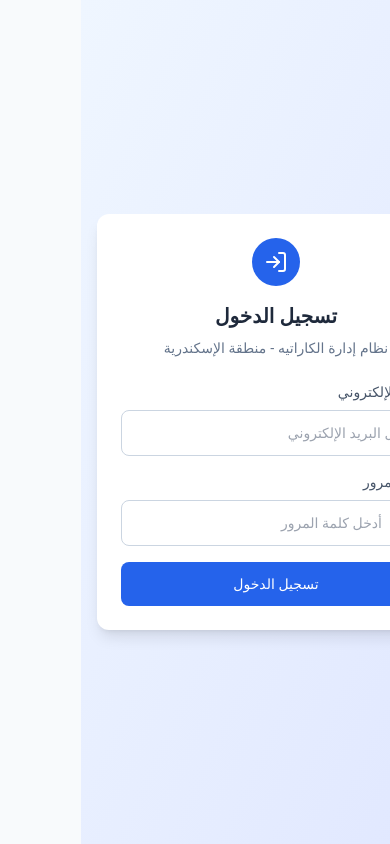
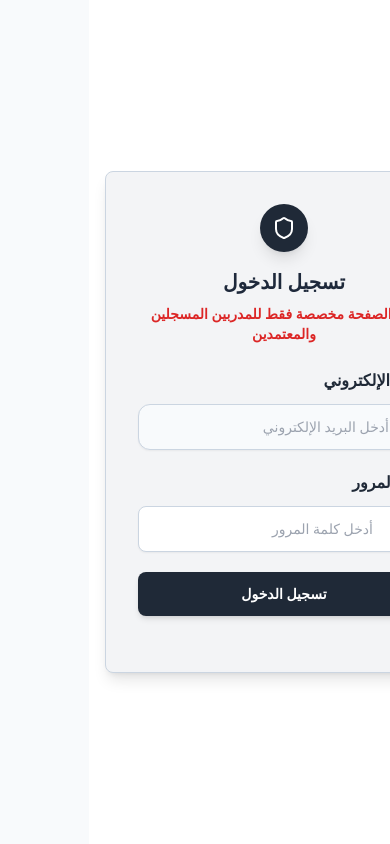
Before and after one commit to AHMEDmoham3d/manteka-alex, a React (Vite) app: page / in a window 390 px wide. Built offline with nearby package versions, Linux system fonts and the light colour scheme; no server answers.

Commit message:
Update project files

```diff
--- a/src/pages/Login.tsx
+++ b/src/pages/Login.tsx
@@ -1,6 +1,6 @@
 import { useState } from 'react';
 import { useAuth } from '../contexts/AuthContext';
-import { LogIn, Eye, EyeOff } from 'lucide-react';
+import { LogIn, Eye, EyeOff, Mail, Lock, Shield } from 'lucide-react';
 
 export default function Login() {
   const { signIn } = useAuth();
@@ -25,17 +25,17 @@ export default function Login() {
   };
 
   return (
-    <div className="min-h-screen bg-gradient-to-br from-blue-50 to-indigo-100 flex items-center justify-center p-4" dir="rtl">
-      <div className="max-w-md w-full bg-white rounded-xl shadow-lg p-6 sm:p-8">
+    <div className="min-h-screen bg-white flex items-center justify-center p-4" dir="rtl">
+      <div className="max-w-md w-full bg-gray-100 rounded-lg shadow-lg border border-gray-300 p-8">
         <div className="text-center mb-6 sm:mb-8">
-          <div className="w-12 h-12 sm:w-16 sm:h-16 bg-blue-600 rounded-full flex items-center justify-center mx-auto mb-4">
-            <LogIn className="w-6 h-6 sm:w-8 sm:h-8 text-white" />
+          <div className="w-12 h-12 sm:w-16 sm:h-16 bg-gray-800 rounded-full flex items-center justify-center mx-auto mb-4 shadow-lg">
+            <Shield className="w-6 h-6 sm:w-8 sm:h-8 text-white" />
           </div>
           <h1 className="text-xl sm:text-2xl font-bold text-gray-900">تسجيل الدخول</h1>
-          <p className="text-sm sm:text-base text-gray-600 mt-2">نظام إدارة الكاراتيه - منطقة الإسكندرية</p>
+          <p className="text-sm sm:text-base text-red-600 mt-2 font-bold">هذه الصفحة مخصصة فقط للمدربين المسجلين والمعتمدين</p>
         </div>
 
-        <form onSubmit={handleSubmit} className="space-y-4 sm:space-y-6">
+        <form onSubmit={handleSubmit} className="space-y-5 sm:space-y-7">
           {error && (
             <div className="bg-red-50 border border-red-200 text-red-700 px-4 py-3 rounded-lg text-sm">
               {error}
@@ -43,36 +43,44 @@ export default function Login() {
           )}
 
           <div>
-            <label className="block text-sm font-medium text-gray-700 mb-2">
+            <label className="block text-base font-semibold text-gray-800 mb-3">
               البريد الإلكتروني
             </label>
+            <div className="relative">
+              <div className="absolute inset-y-0 right-0 pr-3 flex items-center pointer-events-none">
+                <Mail className="h-5 w-5 text-gray-400" />
+              </div>
               <input
                 type="email"
                 required
                 value={email}
                 onChange={(e) => setEmail(e.target.value)}
-              className="w-full px-4 py-3 border border-gray-300 rounded-lg focus:ring-2 focus:ring-blue-500 focus:border-transparent text-sm sm:text-base"
+                className="w-full pr-10 pl-4 py-3 border border-gray-300 rounded-xl focus:ring-2 focus:ring-yellow-500 focus:border-yellow-500 transition-all duration-300 text-sm sm:text-base bg-gray-50 focus:bg-white shadow-sm focus:shadow-lg hover:shadow-md hover:border-gray-400"
                 placeholder="أدخل البريد الإلكتروني"
               />
             </div>
+          </div>
 
           <div>
-            <label className="block text-sm font-medium text-gray-700 mb-2">
+            <label className="block text-base font-semibold text-gray-800 mb-3">
               كلمة المرور
             </label>
             <div className="relative">
+              <div className="absolute inset-y-0 right-0 pr-3 flex items-center pointer-events-none">
+                <Lock className="h-5 w-5 text-gray-400" />
+              </div>
               <input
                 type={showPassword ? 'text' : 'password'}
                 required
                 value={password}
                 onChange={(e) => setPassword(e.target.value)}
-                className="w-full px-4 py-3 pr-12 border border-gray-300 rounded-lg focus:ring-2 focus:ring-blue-500 focus:border-transparent text-sm sm:text-base"
+                className="w-full pr-14 pl-4 py-3 border border-gray-300 rounded-lg focus:ring-2 focus:ring-gray-500 focus:border-gray-500 transition-all duration-300 text-sm sm:text-base bg-white focus:bg-white shadow-sm focus:shadow-md"
                 placeholder="أدخل كلمة المرور"
               />
               <button
                 type="button"
                 onClick={() => setShowPassword(!showPassword)}
-                className="absolute right-4 top-1/2 transform -translate-y-1/2 text-gray-400 hover:text-gray-600"
+                className="absolute right-4 top-1/2 transform -translate-y-1/2 text-gray-400 hover:text-gray-600 transition-colors duration-200"
               >
                 {showPassword ? <EyeOff className="w-5 h-5" /> : <Eye className="w-5 h-5" />}
               </button>
@@ -82,11 +90,24 @@ export default function Login() {
           <button
             type="submit"
             disabled={loading}
-            className="w-full bg-blue-600 hover:bg-blue-700 text-white font-medium py-3 px-4 rounded-lg transition disabled:opacity-50 text-sm sm:text-base"
+            className="w-full bg-gray-800 hover:bg-gray-900 text-white font-semibold py-3 px-4 rounded-lg transition-all duration-300 shadow-md hover:shadow-lg disabled:opacity-50 disabled:cursor-not-allowed text-sm sm:text-base"
           >
-            {loading ? 'جاري تسجيل الدخول...' : 'تسجيل الدخول'}
+            {loading ? (
+              <div className="flex items-center justify-center">
+                <div className="animate-spin rounded-full h-5 w-5 border-b-2 border-white mr-2"></div>
+                جاري تسجيل الدخول...
+              </div>
+            ) : (
+              'تسجيل الدخول'
+            )}
           </button>
         </form>
+
+        <div className="mt-6 text-center">
+          {/* <p className="text-xs text-gray-600">
+            نظام إدارة الكاراتيه المتقدم © 2024
+          </p> */}
+        </div>
       </div>
     </div>
   );
```
Also changed, not shown: 1 other file (tests, documents, lock files or other folders). Lines whose indentation alone changed are shown as unchanged.
